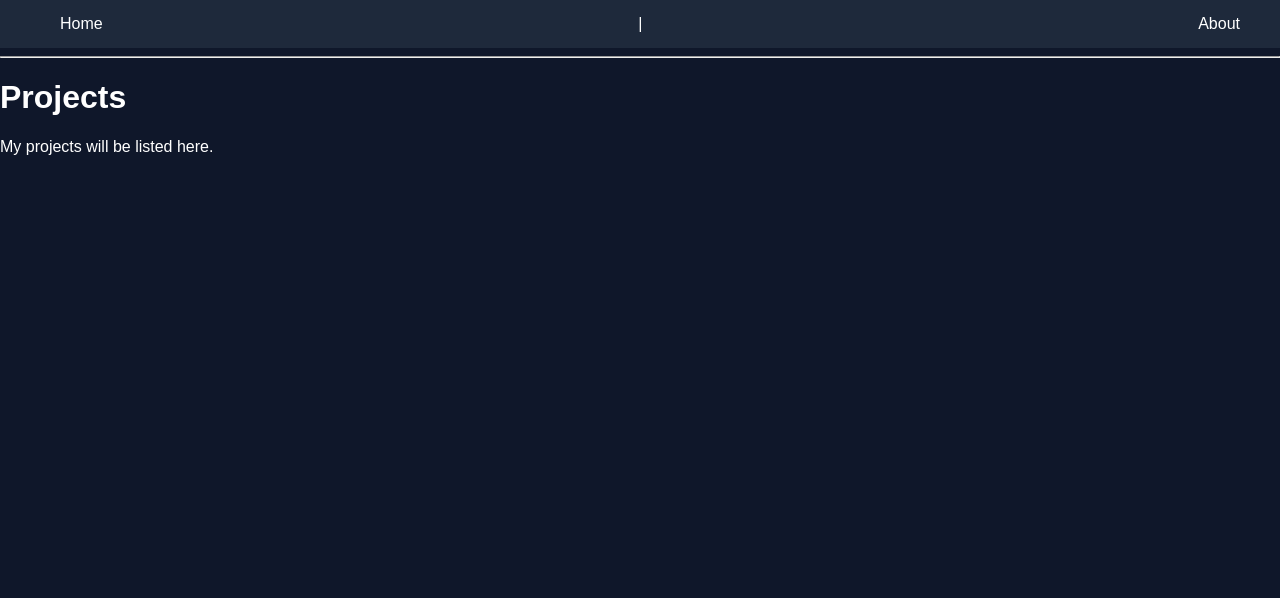
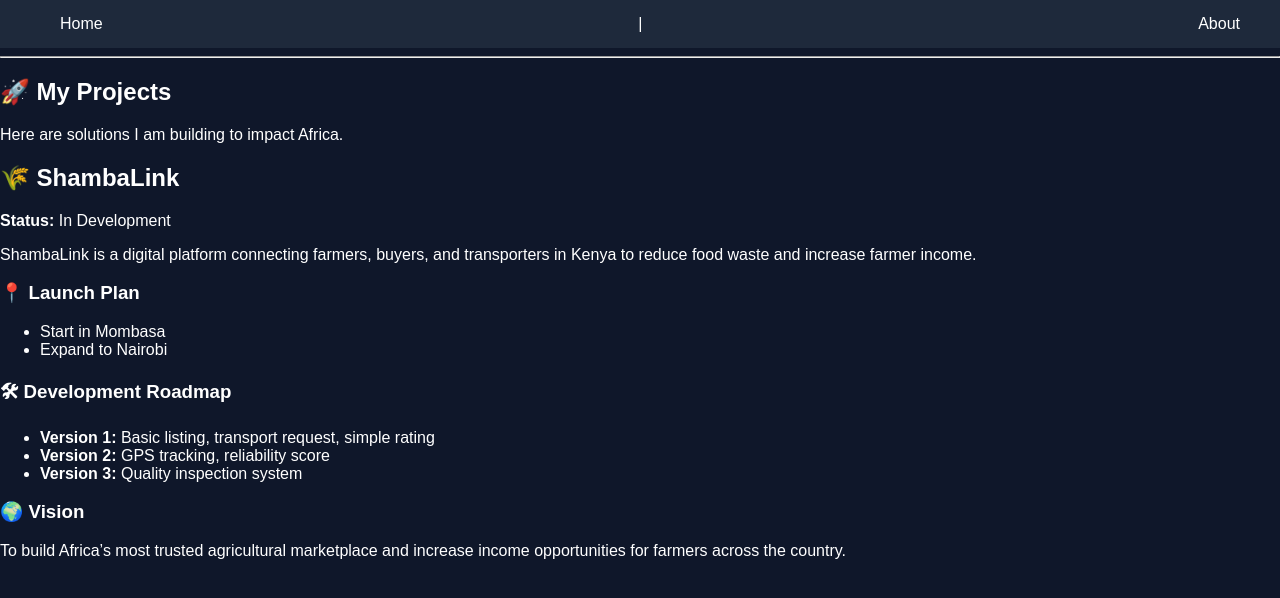
Before and after one commit to raymondmutiga36-cloud/Render, a Flask app: template templates/Project.html ➜ projects.html in a window 1280 px wide. Shown: the top 598 px of the page. Run offline with Flask 3, Linux system fonts and the light colour scheme; the template is opened without the code that fills it, so the values that code supplies are empty.

Commit message:
Update Project.html ➜ projects.html

```diff
--- a/templates/Project.html ➜ projects.html
+++ b/templates/Project.html ➜ projects.html
@@ -1,7 +1,39 @@
 {% extends "base.html" %}
+
 {% block content %}
-<div class="container">
-    <h1>Projects</h1>
-    <p>My projects will be listed here.</p>
-</div>
+
+<section class="projects-hero">
+    <h1>🚀 My Projects</h1>
+    <p>Here are solutions I am building to impact Africa.</p>
+</section>
+
+<section class="project-card">
+    <h2>🌾 ShambaLink</h2>
+    <p><strong>Status:</strong> In Development</p>
+
+    <p>
+        ShambaLink is a digital platform connecting farmers, buyers, and
+        transporters in Kenya to reduce food waste and increase farmer income.
+    </p>
+
+    <h3>📍 Launch Plan</h3>
+    <ul>
+        <li>Start in Mombasa</li>
+        <li>Expand to Nairobi</li>
+    </ul>
+
+    <h3>🛠 Development Roadmap</h3>
+    <ul>
+        <li><strong>Version 1:</strong> Basic listing, transport request, simple rating</li>
+        <li><strong>Version 2:</strong> GPS tracking, reliability score</li>
+        <li><strong>Version 3:</strong> Quality inspection system</li>
+    </ul>
+
+    <h3>🌍 Vision</h3>
+    <p>
+        To build Africa’s most trusted agricultural marketplace and
+        increase income opportunities for farmers across the country.
+    </p>
+</section>
+
 {% endblock %}
```
